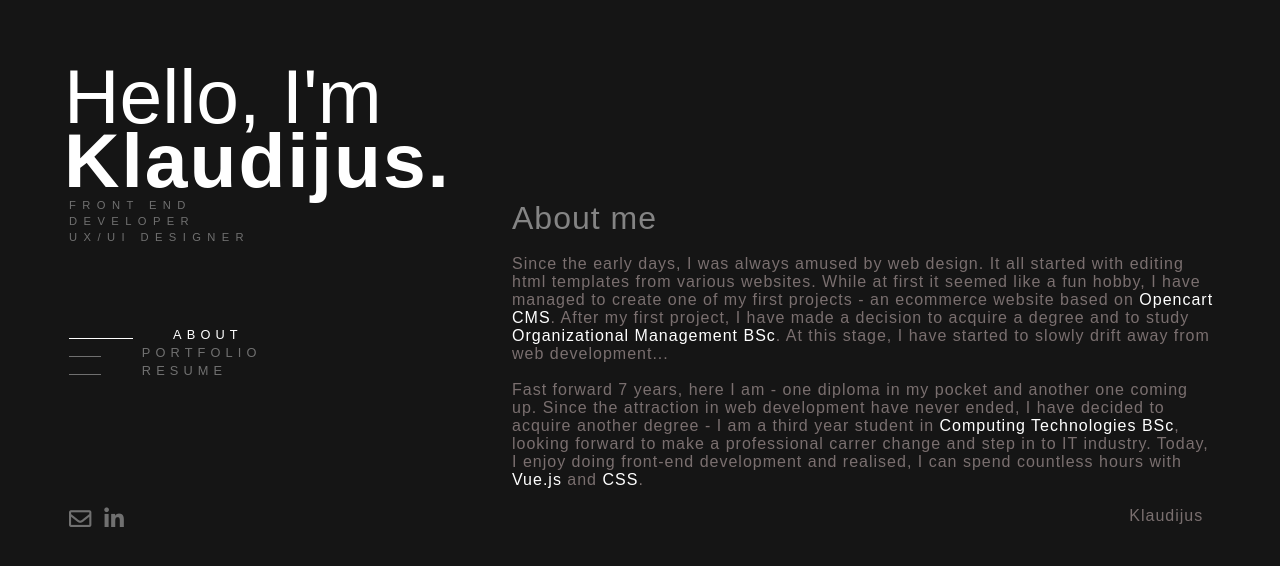
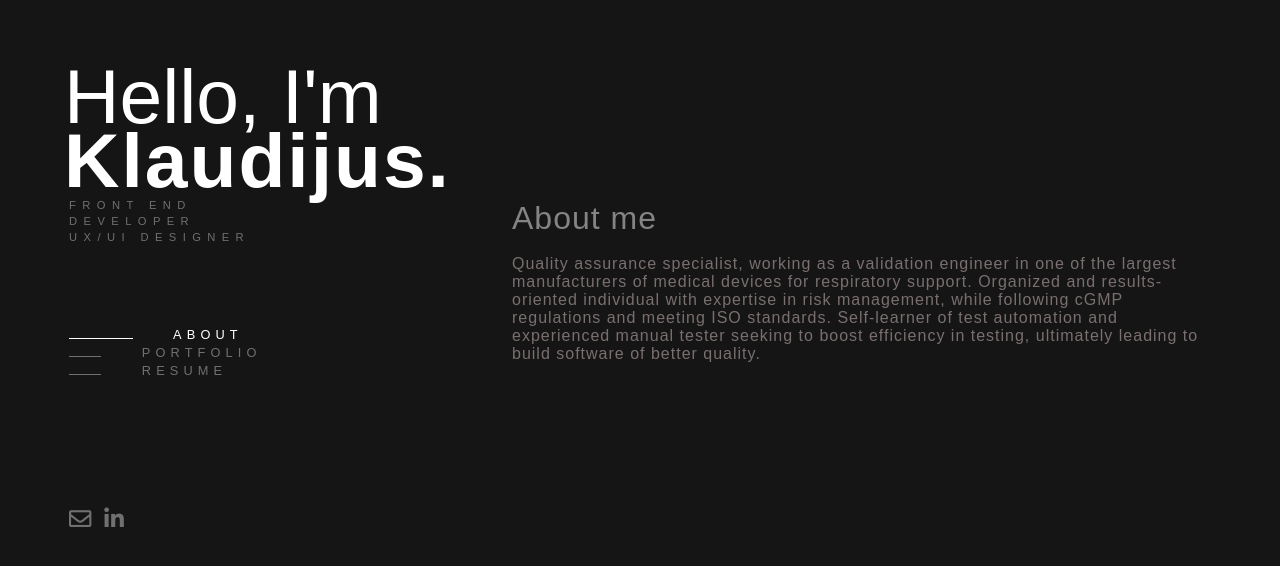
Before and after one commit to KlaudijusLupeika/portfolio, a Vue app: page /#/ in a window 1280 px wide. Shown: the top 566 px of the page. Built offline with nearby package versions, Linux system fonts and the light colour scheme; a web font is replaced by a local one.

Commit message:
Update About.vue

```diff
--- a/src/views/About.vue
+++ b/src/views/About.vue
@@ -4,26 +4,12 @@
       <h1>About me</h1>
       <br />
       <p>
-        Since the early days, I was always amused by web design. It all started
-        with editing html templates from various websites. While at first it
-        seemed like a fun hobby, I have managed to create one of my first
-        projects - an ecommerce website based on <span>Opencart CMS</span>.
-        After my first project, I have made a decision to acquire a degree and
-        to study <span>Organizational Management BSc</span>. At this stage, I
-        have started to slowly drift away from web development...
+Quality assurance specialist, working as a validation engineer in one of the largest manufacturers of
+medical devices for respiratory support. Organized and results-oriented individual with expertise in
+risk management, while following cGMP regulations and meeting ISO standards. Self-learner of test automation
+and experienced manual tester seeking to boost efficiency in testing, ultimately leading to build software
+of better quality.
       </p>
-      <br />
-      <p>
-        Fast forward 7 years, here I am - one diploma in my pocket and another
-        one coming up. Since the attraction in web development have never ended,
-        I have decided to acquire another degree - I am a third year student in
-        <span>Computing Technologies BSc</span>, looking forward to make a
-        professional carrer change and step in to IT industry. Today, I enjoy
-        doing front-end development and realised, I can spend countless hours
-        with <span>Vue.js</span> and <span>CSS</span>.
-      </p>
-      <br />
-      <p class="name">Klaudijus</p>
     </div>
   </div>
 </template>
```
